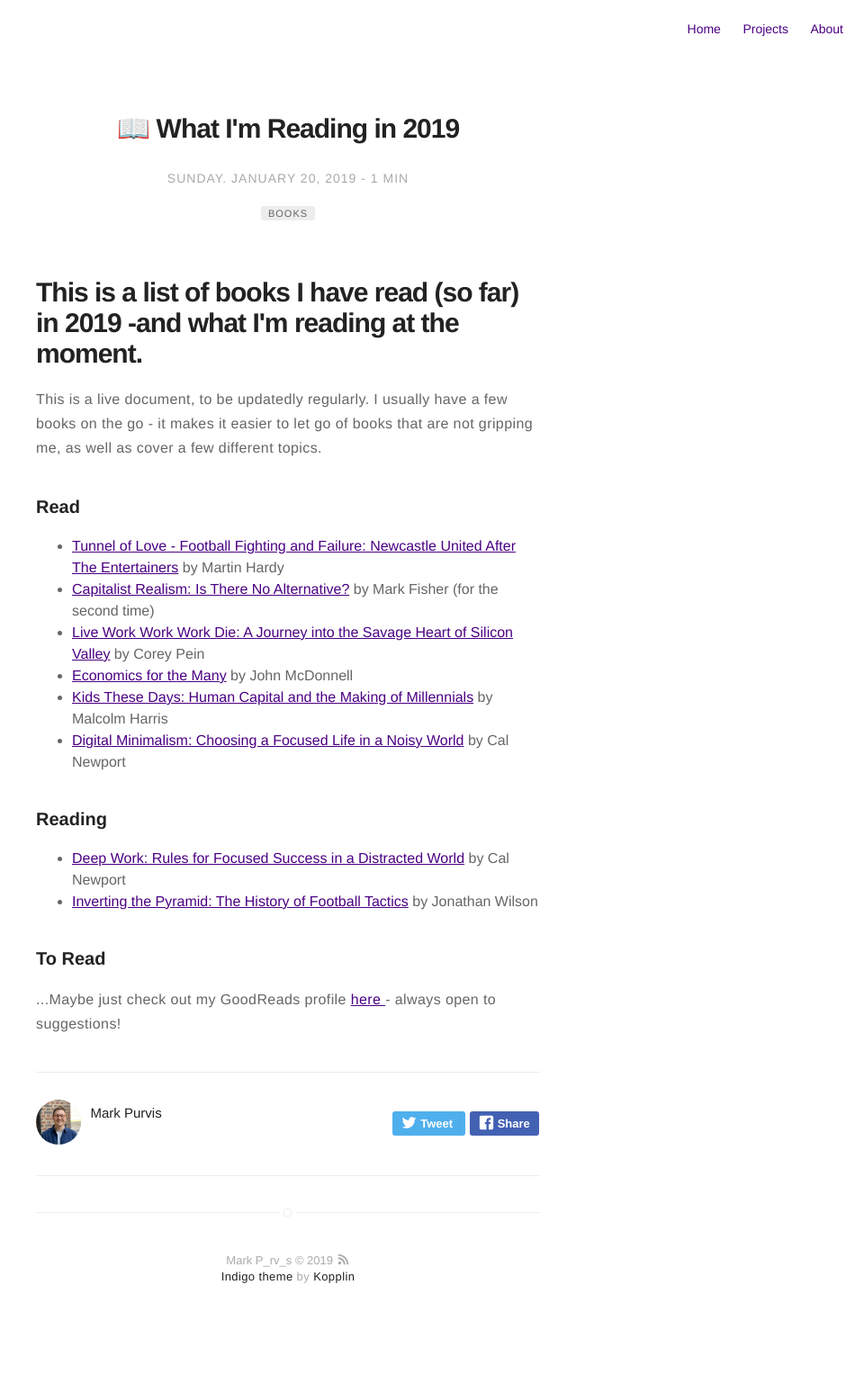
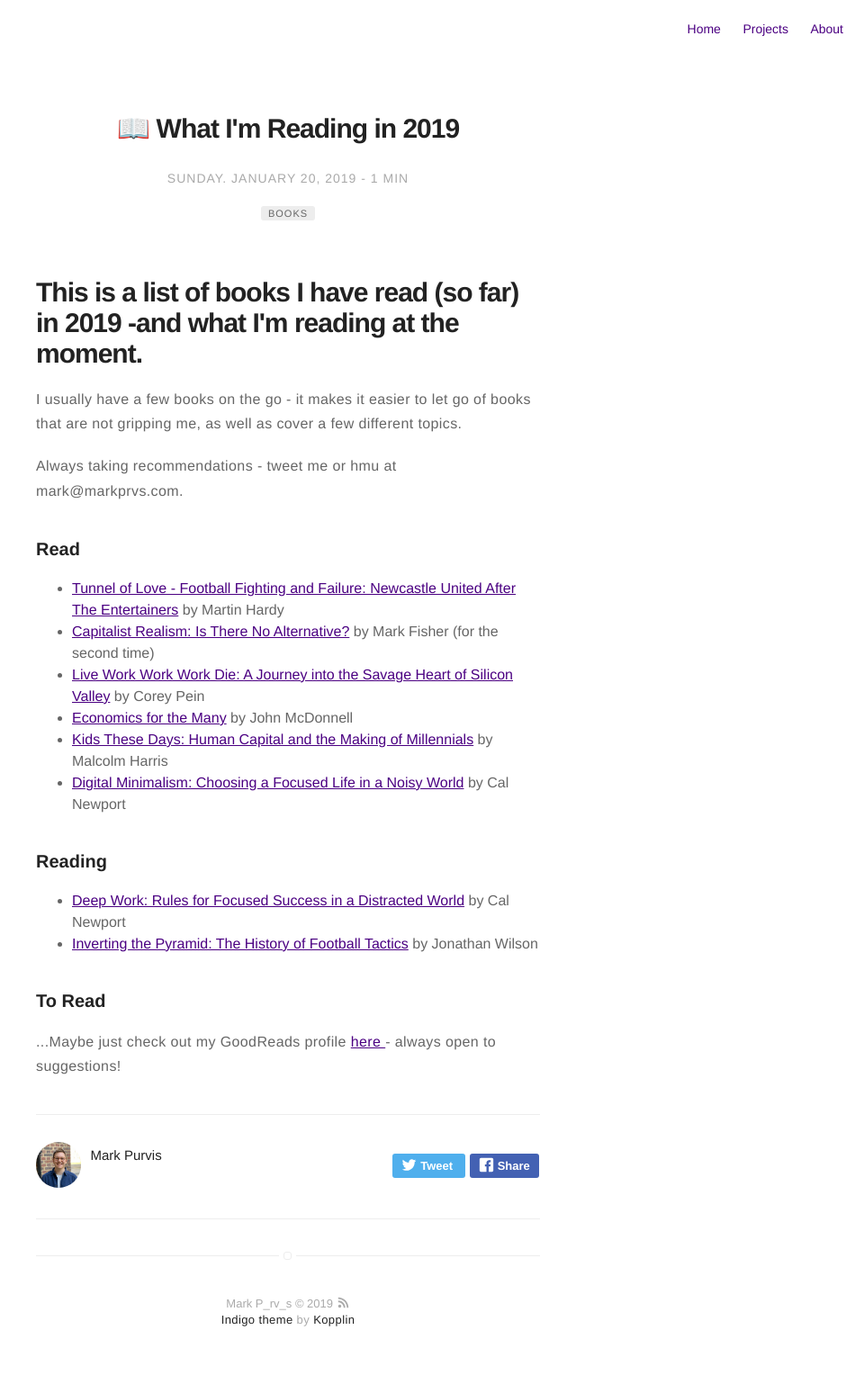
Before and after one commit to markprvs/markprvs.github.io, a Jekyll site: the page built from _posts/2019-01-20-books-read-in-2019.markdown, in a window 1280 px wide. Shown: the whole page at 90% size, without its empty margins (320-1280 px from the left). Built offline with Jekyll 4.4.1, drawn with Linux system fonts in a browser that asks for light colours; emoji names are drawn with the system emoji font; before the commit the page ends 1491 px from its top, so only the background shows below that.

Commit message:
Update 2019-01-20-books-read-in-2019.markdown

```diff
--- a/_posts/2019-01-20-books-read-in-2019.markdown
+++ b/_posts/2019-01-20-books-read-in-2019.markdown
@@ -17,7 +17,9 @@ externalLink: false
 
 <h1>This is a list of books I have read (so far) in 2019 -and what I'm reading at the moment.</h1>
 
-<p> This is a live document, to be updatedly regularly. I usually have a few books on the go - it makes it easier to let go of books that are not gripping me, as well as cover a few different topics.</p>
+<p> I usually have a few books on the go - it makes it easier to let go of books that are not gripping me, as well as cover a few different topics.</p>
+
+<p> Always taking recommendations - tweet me or hmu at mark@markprvs.com.
 
 
 <h3>Read</h3>
```
